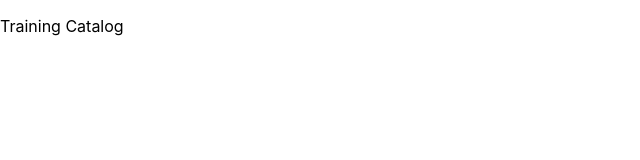
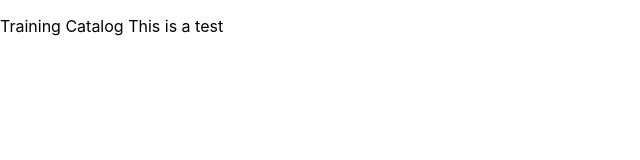
Before and after one commit to tred237/my-app-frontend, a React (Create React App) app: page / in a window 1280 px wide. Shown: the top 160 px of the page, without its empty margins (0-640 px from the left). Built offline with nearby package versions, Linux system fonts and the light colour scheme.

Commit message:
test commit

```diff
--- a/src/components/App.js
+++ b/src/components/App.js
@@ -3,7 +3,7 @@ function App() {
     <div className="App">
       <header className="App-header">
         <p>
-          Training Catalog
+          Training Catalog This is a test
         </p>
       </header>
     </div>
```
